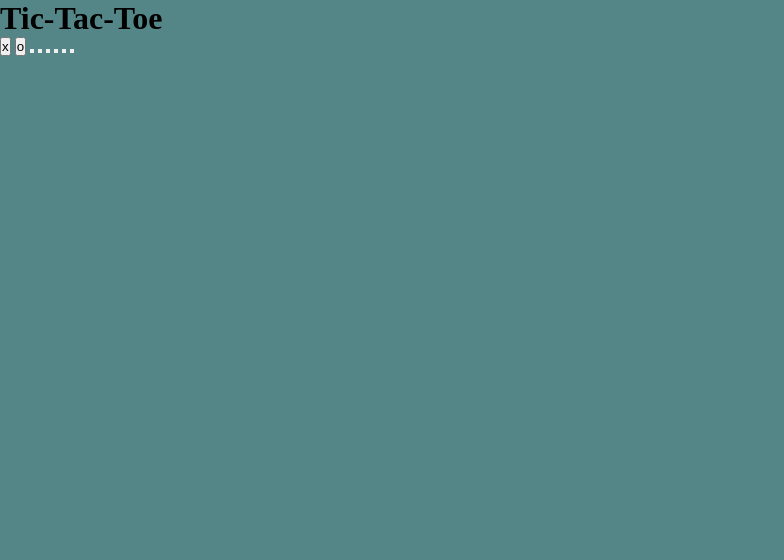
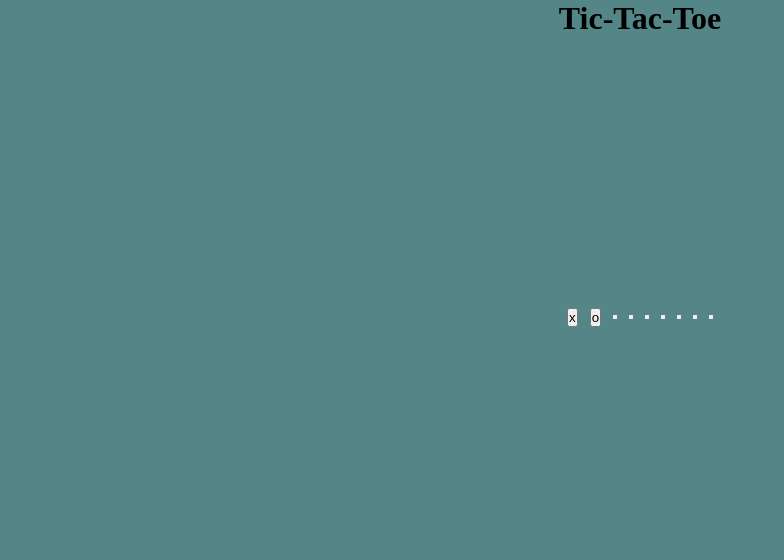
Before and after one commit to krishnachaitanya3105/Tic-Tac-Toe, a plain HTML site: page index.html in a window 1280 px wide. Shown: the whole page, without its empty margins (0-784 px from the left). Drawn offline with Linux system fonts and the light colour scheme.

Commit message:
updated css

```diff
--- a/index.css
+++ b/index.css
@@ -5,4 +5,29 @@
 }
 body{
     background-color: #548687;
+    text-align: center;
 }
+.container{
+    height: 70vh;
+    display: flex;
+
+    align-items: center;
+    justify-content: center;
+    gap: 1.5vmin;
+}
+.game{
+    height: 60vmin;
+    width: 60vmin;
+    display: flex;
+    flex-wrap: wrap;
+    align-items: center;
+    justify-content: center;
+    gap: 1.5vmin;
+}
+.box{
+    height:18vmin;
+    width: 18vmin;
+    border-radius: 1rem;
+    border: none;
+    box-shadow: 0 0 1rem rgba(0,0,0,0.1);
+}
--- a/index.html
+++ b/index.html
@@ -19,6 +19,7 @@
             <button class="bo"></button>
             <button class="bo"></button>
             <button class="bo"></button>
+            <button class="bo"></button>
         </div>
     </div>
     </main>
```
